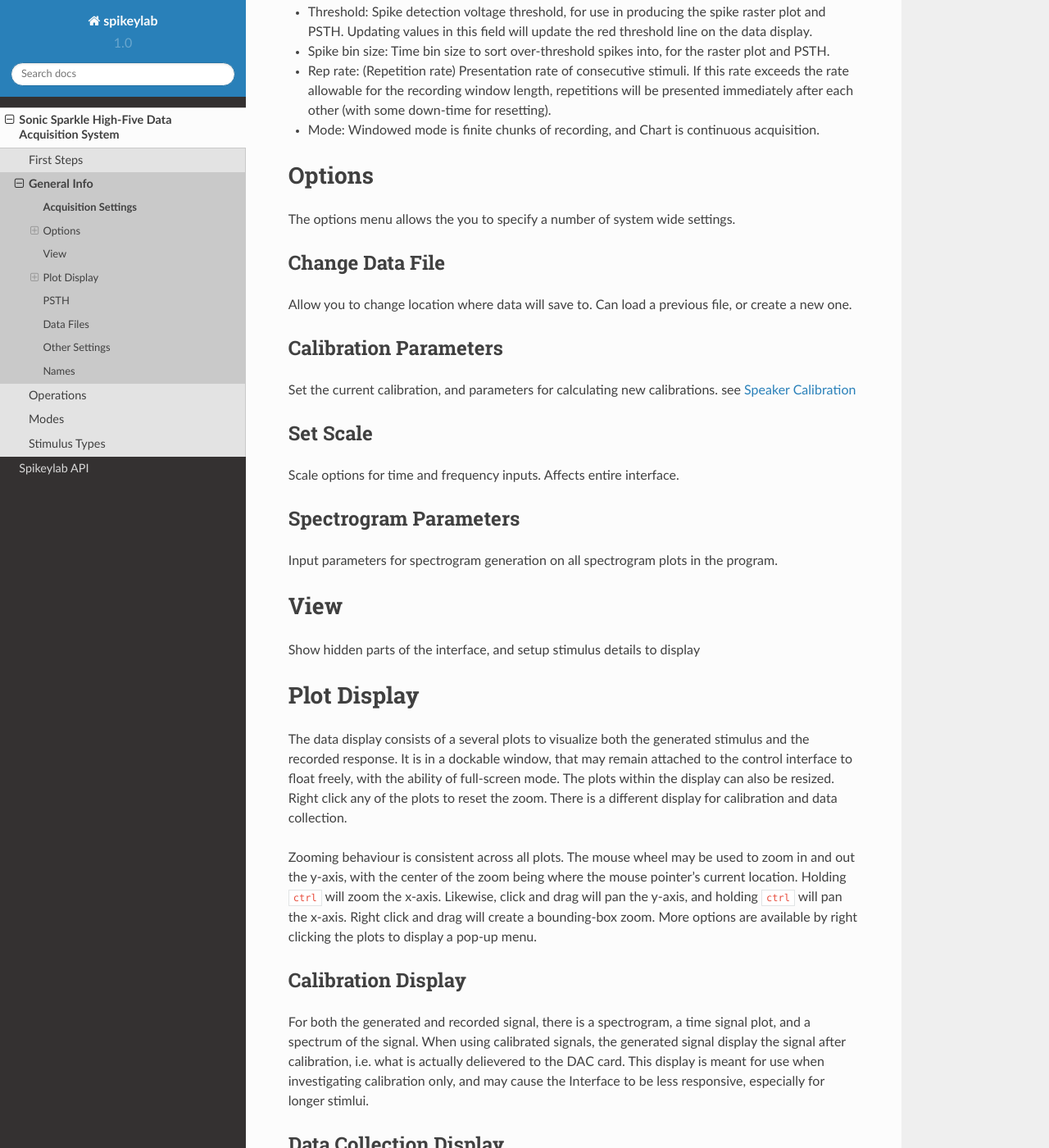
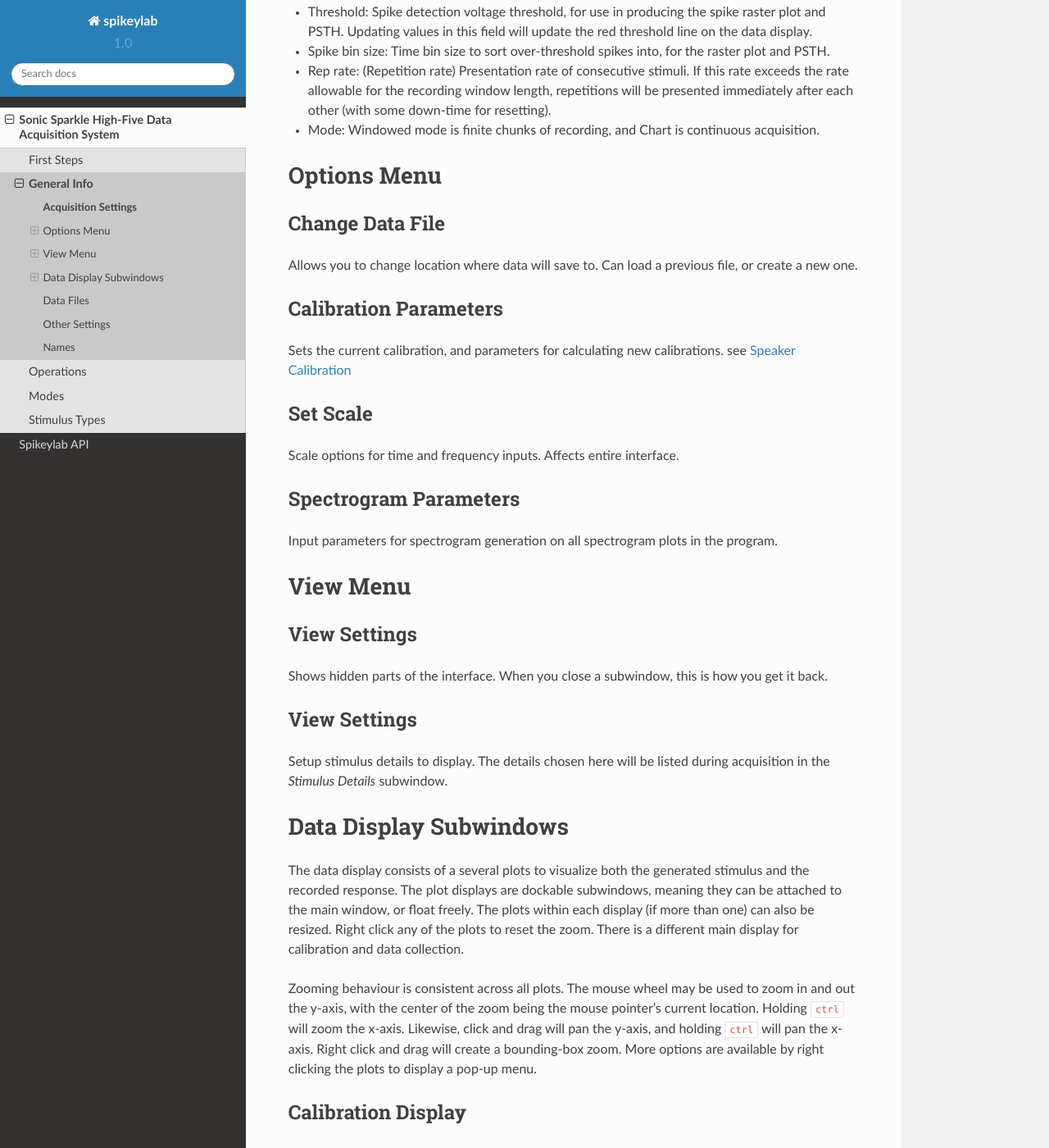
Before and after one commit to portfors-lab/sparkle, a Sphinx documentation site: the page built from doc/guide/overview.rst, in a window 1280 px wide and 1400 px high, scrolled down 301 px. Shown: the whole window at 82% size. Built offline with Sphinx 7.4.7 and the Read the Docs theme 2.0.0, drawn with Linux system fonts in a browser that asks for light colours; some of the changed text lies outside the part shown.

Commit message:
updated user guide

```diff
--- a/doc/guide/overview.rst
+++ b/doc/guide/overview.rst
@@ -17,18 +17,16 @@
 * Mode: Windowed mode is finite chunks of recording, and Chart is continuous acquisition.
 
 
-Options
-=======
-
-The options menu allows the you to specify a number of system wide settings.
+Options Menu
+============
 
 Change Data File
-------------
-Allow you to change location where data will save to. Can load a previous file, or create a new one.
+----------------
+Allows you to change location where data will save to. Can load a previous file, or create a new one.
 
 Calibration Parameters
 -----------------------
-Set the current calibration, and parameters for calculating new calibrations.
+Sets the current calibration, and parameters for calculating new calibrations.
 see :ref:`calibration`
 
 Set Scale
@@ -39,17 +37,24 @@
 ----------------------
 Input parameters for spectrogram generation on all spectrogram plots in the program.
 
-View
-====
-Show hidden parts of the interface, and setup stimulus details to display
+View Menu
+==========
+
+View Settings
+--------------
+Shows hidden parts of the interface. When you close a subwindow, this is how you get it back.
+
+View Settings
+--------------
+Setup stimulus details to display. The details chosen here will be listed
+during acquisition in the *Stimulus Details* subwindow.
 
 
-Plot Display
-============
+Data Display Subwindows
+========================
+The data display consists of a several plots to visualize both the generated stimulus and the recorded response. The plot displays are dockable subwindows, meaning they can be attached to the main window, or float freely. The plots within each display (if more than one) can also be resized. Right click any of the plots to reset the zoom. There is a different main display for calibration and data collection.
 
-The data display consists of a several plots to visualize both the generated stimulus and the recorded response. It is in a dockable window, that may remain attached to the control interface to float freely, with the ability of full-screen mode. The plots within the display can also be resized. Right click any of the plots to reset the zoom. There is a different display for calibration and data collection.
-
-Zooming behaviour is consistent across all plots. The mouse wheel may be used to zoom in and out the y-axis, with the center of the zoom being where the mouse pointer's current location. Holding ``ctrl`` will zoom the x-axis. Likewise, click and drag will pan the y-axis, and holding ``ctrl`` will pan the x-axis. Right click and drag will create a bounding-box zoom. More options are available by right clicking the plots to display a pop-up menu.
+Zooming behaviour is consistent across all plots. The mouse wheel may be used to zoom in and out the y-axis, with the center of the zoom being the mouse pointer's current location. Holding ``ctrl`` will zoom the x-axis. Likewise, click and drag will pan the y-axis, and holding ``ctrl`` will pan the x-axis. Right click and drag will create a bounding-box zoom. More options are available by right clicking the plots to display a pop-up menu.
 
 Calibration Display
 -------------------
@@ -57,6 +62,9 @@
 
 Data Collection Display
 -----------------------
+
+This is the main display for use during recording.
+
 Recording Trace
 ~~~~~~~~~~~~~~~~
 The plot in the bottom left displays the response trace.The xaxis will update with the widow size specified on the control interface.
@@ -65,7 +73,7 @@
 
 A raster of detected spikes will appear if the recording traces crosses over threshold. The detected spikes are sorted into bins, of size determined by the bin size field on the control interface. The raster points appear between set coordinate bounds. To change these limits right click on the plot and select *edit raster bounds*.
 
-the small blue trace in the upper left of the response plot is the stimulus signal.
+The small blue trace in the upper left of the response plot is the stimulus signal.
 
 Stimulus Spectrogram
 ~~~~~~~~~~~~~~~~~~~~
@@ -76,8 +84,12 @@
 The sideways plot on the right is the spectrum analysis of the stimulus signal, in dB SPL.
 
 PSTH
-=====
+------
 Online display of spike detection histogram, using the user-chosen threshold. Note that the metrics below the plot are calculating averages from the previous set of repetitions, not what is currently displayed in the plot!
+
+Progress
+---------
+During a protocol acquisition, the total spike counts for each trace are tallied and plotted in presentation order in a line plot. For tuning curves, the x-axis is labelled with frequency, and line color will differentiate intensity. For all other types of stimulus, the x-axis will be trace number.
 
 Data Files
 ==========
@@ -85,7 +97,7 @@
 
 Other Settings
 ===============
-Semi-permanent setting loaded once at program start are located in the :ref:`settings`.
+Semi-permanent settings loaded once at program start are located in the :ref:`settings`.
 
 Names
 =====
```
Also changed, not shown: doc/guide/protocol.rst (+16 -14 lines).
